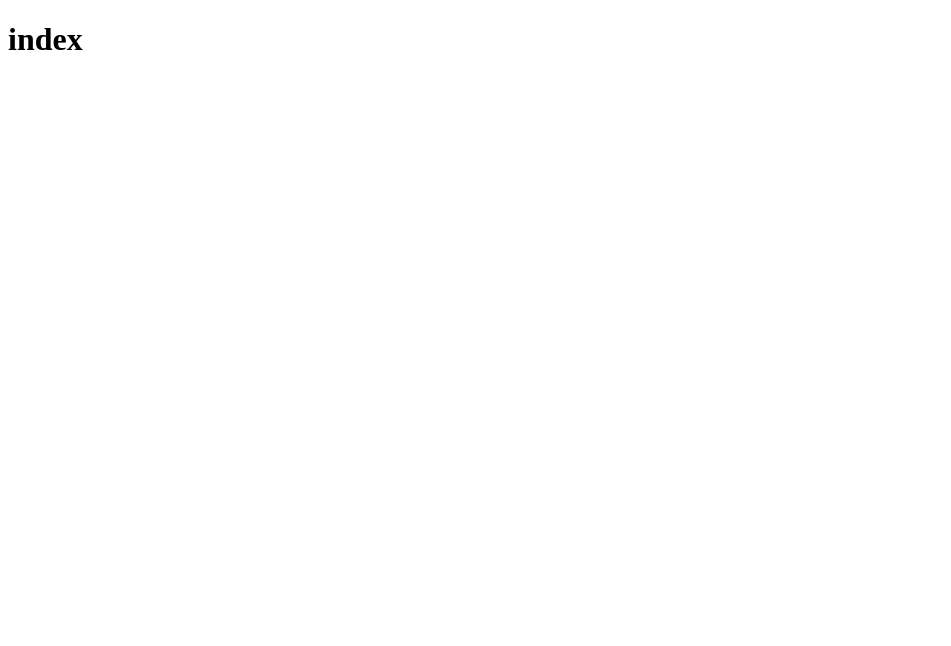
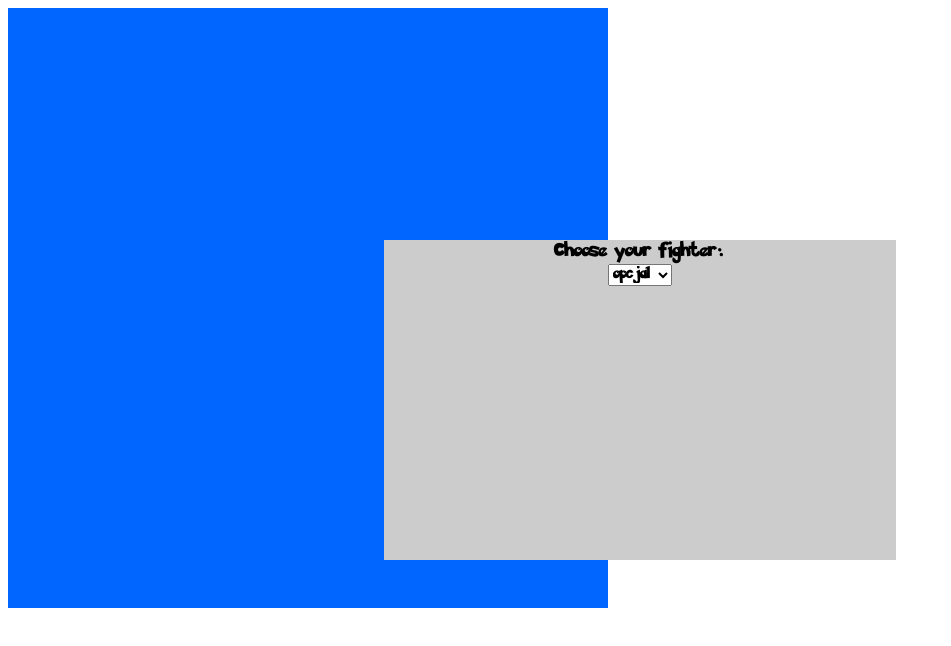
Before and after one commit to Silverdragon7/projekt-aplikacje-klienckie, a website: page static/index.html in a window 1280 px wide. Shown: the whole page, without its empty margins (0-951 px from the left). Drawn offline with nearby package versions, Linux system fonts and the light colour scheme; no server answers.

Commit message:
próba nr 1 (mamy brzydkie menu i prawie działający webgl)

```diff
--- a/static/game.js
+++ b/static/game.js
@@ -1 +1,22 @@
 //tu bedzie webgl
+class Game {
+
+    constructor() {
+
+        this.scene = new THREE.Scene();
+        this.camera = new THREE.PerspectiveCamera(45, 4 / 3, 0.1, 10000  );
+        this.renderer = new THREE.WebGLRenderer();
+        this.renderer.setClearColor(0x0066ff);
+        this.renderer.setSize(600, 600);
+        document.getElementById("root").append(this.renderer.domElement);
+
+        this.render() // wywołanie metody render
+
+    }
+
+    render = () => {
+        requestAnimationFrame(this.render);
+        this.renderer.render(this.scene, this.camera);
+        console.log("render leci")
+    }
+}
--- a/static/index.html
+++ b/static/index.html
@@ -5,14 +5,16 @@
     <meta http-equiv="X-UA-Compatible" content="IE=edge">
     <meta name="viewport" content="width=device-width, initial-scale=1.0">
     <title>Document</title>
-    <link rel="stylesheet" src="./style.css">
+    <script src="./three.js"></script>
     <script src="./game.js"></script>
     <script src="./net.js"></script>
     <script src="./ui.js"></script>
     <script src="./main.js"></script>
+    <link rel="stylesheet" href="./style.css">
 </head>
 <body>
-    <h1>index</h1>
-    <!--tu bedzie strona-->
+    <div id="choose"></div>
+    <div id="status"></div>
+    <div id="root"></div>
 </body>
 </html>
--- a/static/main.js
+++ b/static/main.js
@@ -1 +1,8 @@
-//tu tylko tworzy obiekty
+let game;
+let net;
+let ui;
+window.onload = () => {
+   game = new Game();
+   net = new Net();
+   ui = new Ui();
+}
--- a/static/net.js
+++ b/static/net.js
@@ -1 +1,24 @@
 //tu bedzie sie laczyc z serwerem
+class Net {
+    constructor() {
+
+    }
+    checkSecondUser = async () => {
+        const data = JSON.stringify({
+            a: 1,
+            b: 2
+        })
+
+        const options = {
+            method: "POST",
+            body: data,
+        };
+
+        let response = await fetch("/checkSecondUser", options)
+
+        if (!response.ok)
+            return response.status
+        else
+            return await response.json() // response.json
+    }
+}
--- a/static/style.css
+++ b/static/style.css
@@ -1 +1,26 @@
-/*tu style*/
+/*to powinno dodać font ale tego nie robi*/
+@font-face {
+    font-family: Pokemon;
+    src: url("./font/pokemonsolid.ttf");
+}
+
+h1 {
+    font-family: Pokemon;
+}
+p {
+    background-color: aquamarine;
+}
+
+#choose{
+    text-align: center;
+    position: absolute;
+    left: 30vw;
+    top: 30vh;
+    width: 40vw;
+    height: 40vh;
+    background: #ccc;
+    font-family: Pokemon;
+}
+select{
+    font-family: Pokemon;
+}
--- a/static/ui.js
+++ b/static/ui.js
@@ -1 +1,24 @@
 //tu interfejs uzytkownika (czymkolwiek będzie)
+class Ui {
+    constructor() {
+        this.choose()
+    }
+    //wybor postaci
+    choose = async () => {
+        let dane = await net.checkSecondUser()
+        console.log(dane)
+        let lista = ["opcja1", "opcja2", "opcja3", "opcja4", "opcja5"]
+        let div = document.getElementById("choose")
+        let select = document.createElement("select")
+        div.innerHTML = "Choose your fighter: <br>"
+        for (let a of lista) {
+            console.log(a)
+            let opt = document.createElement("option")
+            opt.value = a
+            opt.innerHTML = a
+            select.append(opt)
+        }
+        div.append(select)
+
+    }
+}
```
Also changed, not shown: server.js (+8 -4 lines), static/font/pokemonsolid.ttf (added).
